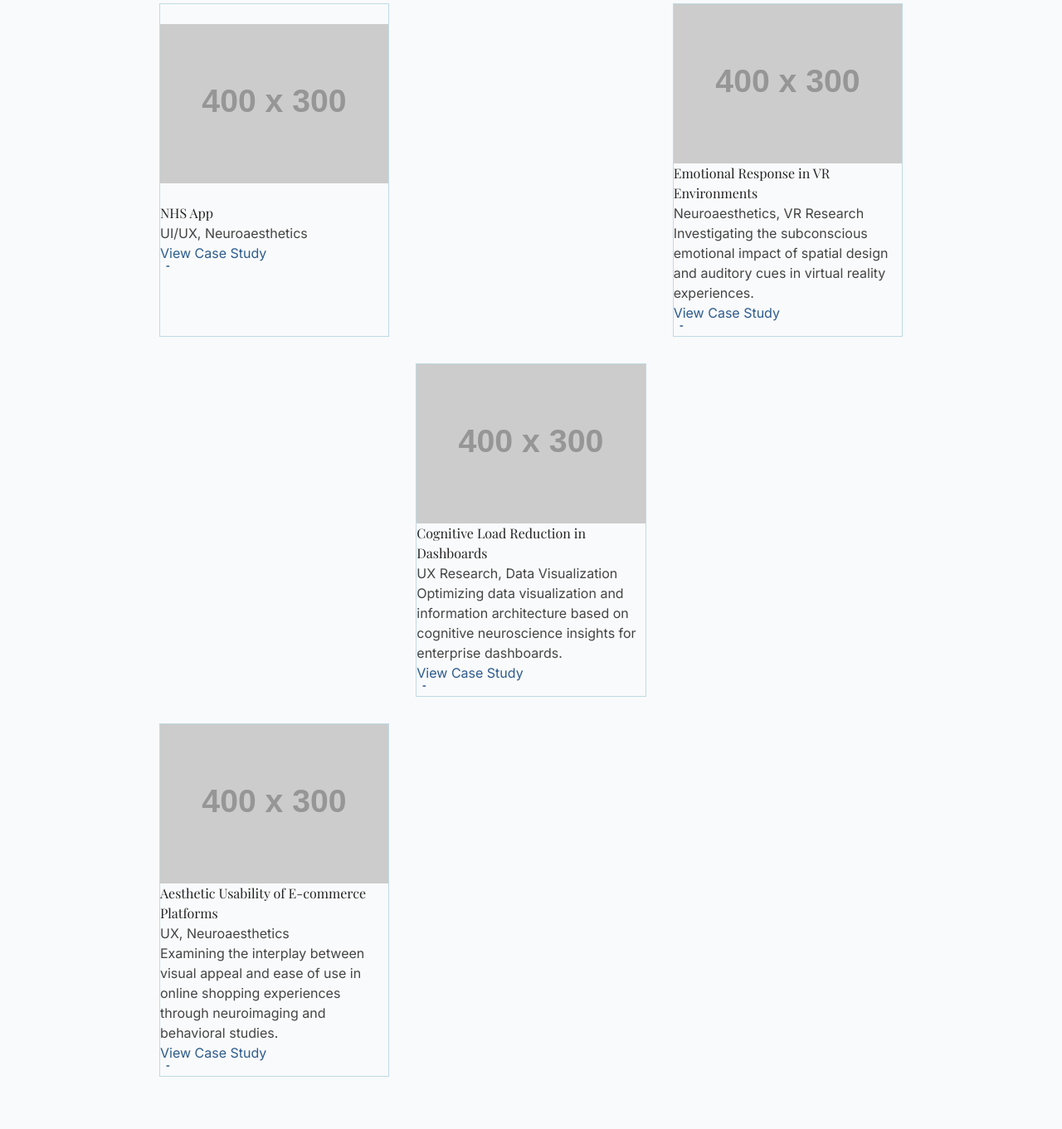
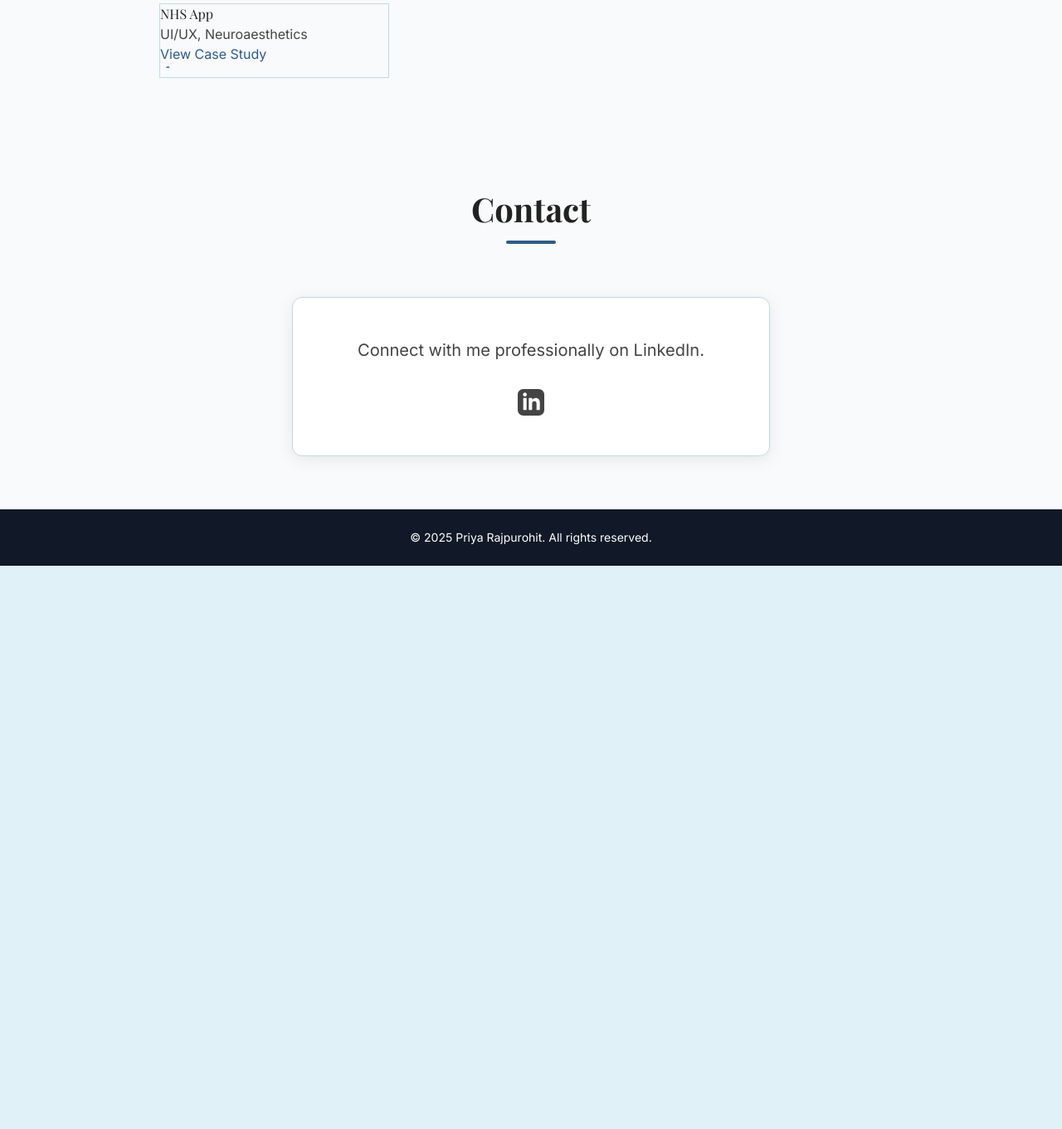
Before and after one commit to priya-rajp/priya-rajp.github.io, a plain HTML site: page index.html in a window 1280 px wide. Shown: the part 4179-5540 px from the top of the page at 83% size. After the commit the page ends 4861 px from the top, so only its background shows below. Drawn offline with nearby package versions, Linux system fonts and the light colour scheme; placeholder pictures from the web are drawn by us.

Commit message:
Update index.html

```diff
--- a/index.html
+++ b/index.html
@@ -467,7 +467,7 @@
             <h2 class="section-title">Case Studies</h2>
             <div class="grid grid-cols-1 md:grid-cols-2 lg:grid-cols-3 gap-8 max-w-4xl mx-auto">
                 <div class="case-study-card">
-                    <br><img src="https://placehold.co/400x300/2D5B8D/ffffff?text=Case+Study+1" alt="Case Study 1 Thumbnail" class="w-full h-48 object-cover" onerror="this.onerror=null;this.src='https://placehold.co/400x300/2D5B8D/ffffff?text=Case+Study+1';"></br>
+                    <!--<img src="https://placehold.co/400x300/2D5B8D/ffffff?text=Case+Study+1" alt="Case Study 1 Thumbnail" class="w-full h-48 object-cover" onerror="this.onerror=null;this.src='https://placehold.co/400x300/2D5B8D/ffffff?text=Case+Study+1';">-->
                     <div class="case-study-card-content">
                         <h3 class="case-study-card-title">NHS App</h3>
                         <p class="case-study-card-category">UI/UX, Neuroaesthetics</p>
@@ -479,50 +479,7 @@
                     </div>
                 </div>
 
-                <br><div class="case-study-card">
-                    <img src="https://placehold.co/400x300/2D5B8D/ffffff?text=Case+Study+2" alt="Case Study 2 Thumbnail" class="w-full h-48 object-cover" onerror="this.onerror=null;this.src='https://placehold.co/400x300/2D5B8D/ffffff?text=Case+Study+2';">
-                    <div class="case-study-card-content">
-                        <h3 class="case-study-card-title">Emotional Response in VR Environments</h3>
-                        <p class="case-study-card-category">Neuroaesthetics, VR Research</p>
-                        <p class="case-study-card-description">
-                            Investigating the subconscious emotional impact of spatial design and auditory cues in virtual reality experiences.
-                        </p>
-                        <a href="#" class="case-study-card-link">
-                            View Case Study
-                            <svg class="w-4 h-4 ml-1" fill="none" stroke="currentColor" viewBox="0 0 24 24" xmlns="http://www.w3.org/2000/svg"><path stroke-linecap="round" stroke-linejoin="round" stroke-width="2" d="M10 6H6a2 0 00-2 2v10a2 0 002 2h10a2 0 002-2v-4M14 4h6m0 0v6m0-6L10 14"></path></svg>
-                        </a>
-                    </div>
-                </div>
 
-               <br> <div class="case-study-card">
-                    <img src="https://placehold.co/400x300/2D5B8D/ffffff?text=Case+Study+3" alt="Case Study 3 Thumbnail" class="w-full h-48 object-cover" onerror="this.onerror=null;this.src='https://placehold.co/400x300/2D5B8D/ffffff?text=Case+Study+3';">
-                    <div class="case-study-card-content">
-                        <h3 class="case-study-card-title">Cognitive Load Reduction in Dashboards</h3>
-                        <p class="case-study-card-category">UX Research, Data Visualization</p>
-                        <p class="case-study-card-description">
-                            Optimizing data visualization and information architecture based on cognitive neuroscience insights for enterprise dashboards.
-                        </p>
-                        <a href="#" class="case-study-card-link">
-                            View Case Study
-                            <svg class="w-4 h-4 ml-1" fill="none" stroke="currentColor" viewBox="0 0 24 24" xmlns="http://www.w3.org/2000/svg"><path stroke-linecap="round" stroke-linejoin="round" stroke-width="2" d="M10 6H6a2 0 00-2 2v10a2 0 002 2h10a2 0 002-2v-4M14 4h6m0 0v6m0-6L10 14"></path></svg>
-                        </a>
-                    </div>
-                </div>
-
-             <br>   <div class="case-study-card">
-                    <img src="https://placehold.co/400x300/2D5B8D/ffffff?text=Case+Study+4" alt="Case Study 4 Thumbnail" class="w-full h-48 object-cover" onerror="this.onerror=null;this.src='https://placehold.co/400x300/2D5B8D/ffffff?text=Case+Study+4';">
-                    <div class="case-study-card-content">
-                        <h3 class="case-study-card-title">Aesthetic Usability of E-commerce Platforms</h3>
-                        <p class="case-study-card-category">UX, Neuroaesthetics</p>
-                        <p class="case-study-card-description">
-                            Examining the interplay between visual appeal and ease of use in online shopping experiences through neuroimaging and behavioral studies.
-                        </p>
-                        <a href="#" class="case-study-card-link">
-                            View Case Study
-                            <svg class="w-4 h-4 ml-1" fill="none" stroke="currentColor" viewBox="0 0 24 24" xmlns="http://www.w3.org/2000/svg"><path stroke-linecap="round" stroke-linejoin="round" stroke-width="2" d="M10 6H6a2 0 00-2 2v10a2 0 002 2h10a2 0 002-2v-4M14 4h6m0 0v6m0-6L10 14"></path></svg>
-                        </a>
-                    </div>
-                </div>
             </div>
         </div>
     </section>
```
